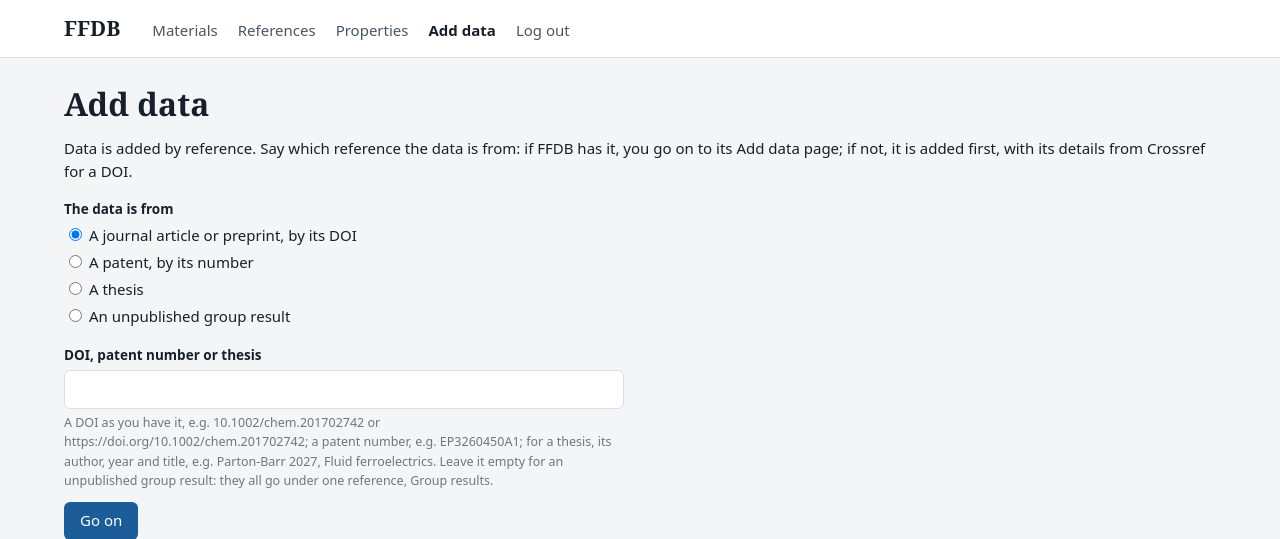
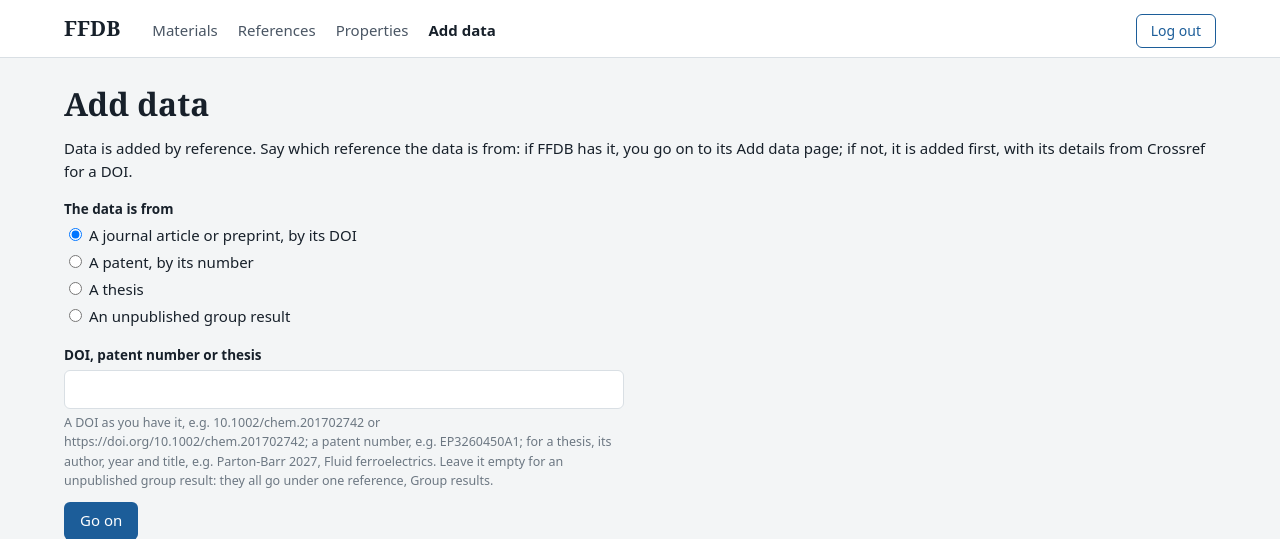
Before and after one commit to 123cpb/ffdb, a Django app: page /add/ in a window 1280 px wide. Shown: the top 539 px of the page. Run offline with Django 5.2, Linux system fonts and the light colour scheme; the visitor is signed in with stand-in values (Sample User, id 1).

Commit message:
log in / log out as its own button on the right of the header

```diff
--- a/repo/static/repo/style.css
+++ b/repo/static/repo/style.css
@@ -40,10 +40,12 @@ main.wrap { padding-top: 28px; padding-bottom: 56px; }
 .site-nav a { color: var(--ink-2); text-decoration: none; }
 .site-nav a:hover { text-decoration: underline; }
 .site-nav a[aria-current] { color: var(--ink); font-weight: 600; }
-/* Log out is a button in a form, made to look like the links beside it. */
-.site-nav__logout { display: inline; margin: 0; }
-.site-nav__logout button { padding: 0; font: inherit; color: var(--ink-2); background: none; border: 0; cursor: pointer; }
-.site-nav__logout button:hover { text-decoration: underline; }
+/* Log in / Log out: margin-left: auto takes up the row's spare space, which pushes it to the right.
+   Log in is a link and Log out a button in a form; the one class makes them look the same. */
+.site-account { margin-left: auto; }
+.site-account form { margin: 0; }
+.site-account__button { display: inline-block; padding: 5px 14px; font: inherit; font-size: 14px; color: var(--link); text-decoration: none; background: var(--surface); border: 1px solid var(--link); border-radius: 6px; cursor: pointer; }
+.site-account__button:hover { color: #fff; background: var(--link); }
 
 .site-footer { background: var(--surface); border-top: 1px solid var(--hairline); }
 .site-footer p { margin: 0 auto; padding-top: 14px; padding-bottom: 18px; font-size: 12.5px; color: var(--muted); }
--- a/repo/templates/repo/base.html
+++ b/repo/templates/repo/base.html
@@ -17,14 +17,17 @@
         <a href="{% url 'repo:properties' %}"{% if nav == "properties" %} aria-current="page"{% endif %}>Properties</a>
         {# perms and user come from the auth context processor in settings. Add data needs the permission its view checks. #}
         {% if perms.repo.add_reference %}<a href="{% url 'repo:add' %}"{% if nav == "add" %} aria-current="page"{% endif %}>Add data</a>{% endif %}
-        {# Log out is a form, because Django logs out only on a POST, which a link can't send. #}
-        {# Log in is a link: opening the login page is a GET, and the page has its own form. #}
+      </nav>
+      {# Outside the nav: logging in or out isn't a section of the site. The CSS puts it on the right. #}
+      {# Log out is a form, because Django logs out only on a POST, which a link can't send. #}
+      {# Log in is a link: opening the login page is a GET, and the page has its own form. #}
+      <div class="site-account">
         {% if user.is_authenticated %}
-        <form method="post" action="{% url 'logout' %}" class="site-nav__logout">{% csrf_token %}<button type="submit">Log out</button></form>
+        <form method="post" action="{% url 'logout' %}">{% csrf_token %}<button type="submit" class="site-account__button">Log out</button></form>
         {% else %}
-        <a href="{% url 'login' %}">Log in</a>
+        <a href="{% url 'login' %}" class="site-account__button">Log in</a>
         {% endif %}
-      </nav>
+      </div>
     </div>
   </header>
   <main class="wrap">
```
